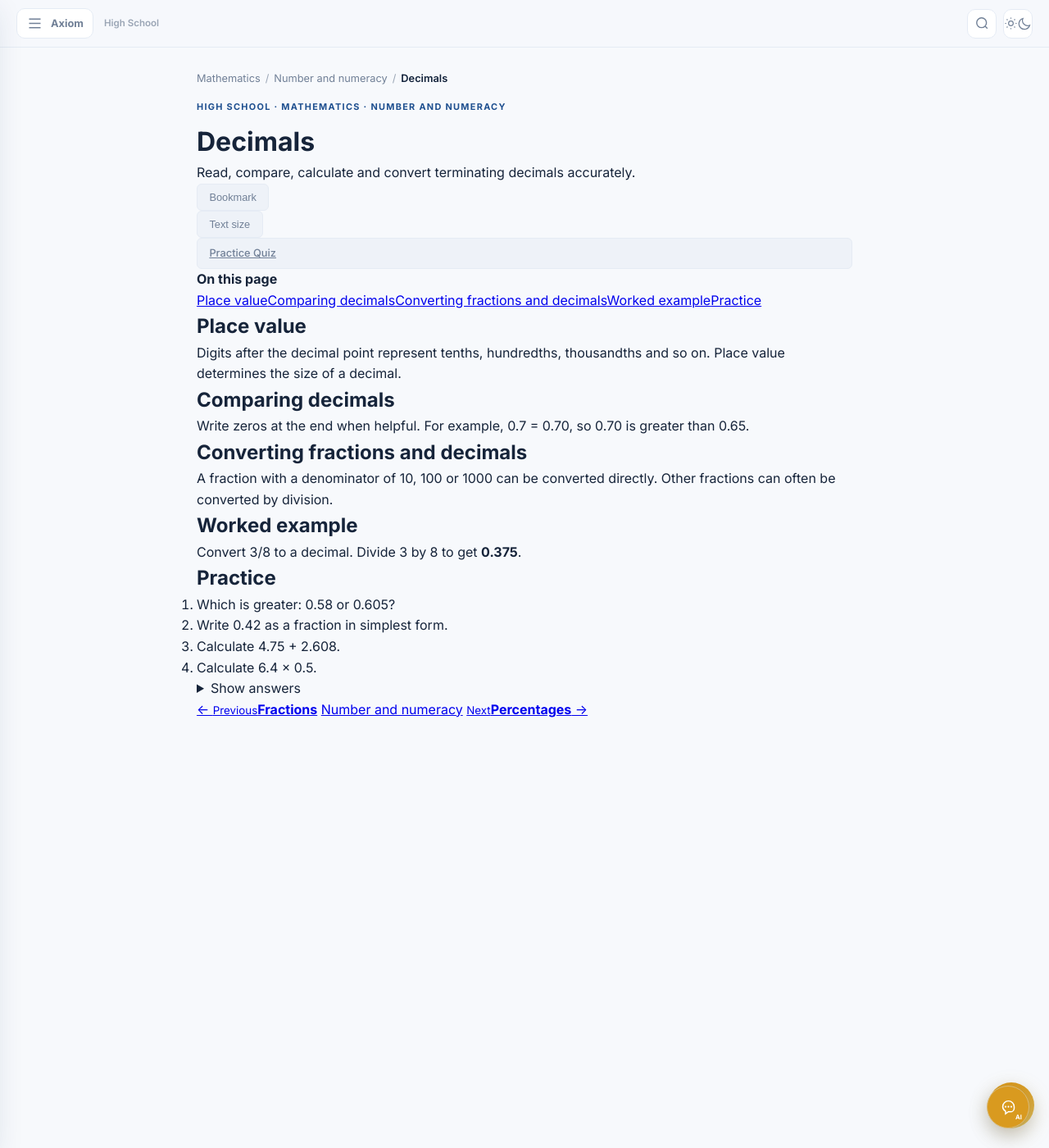
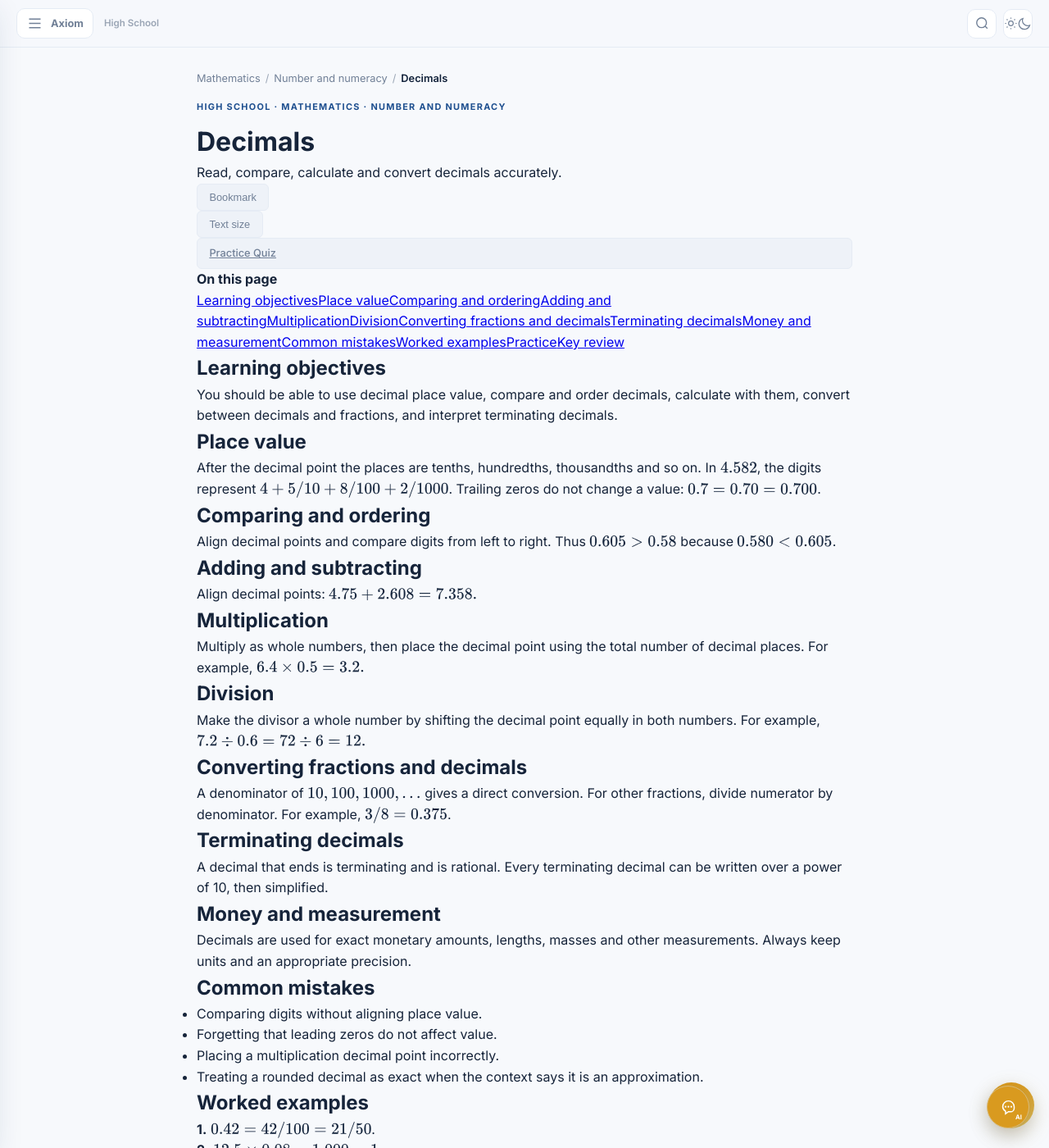
Before and after one commit to michaellegit28/axiom-academy, a Jekyll site: the page built from high-school/mathematics/number-and-numeracy/decimals.md, in a window 1280 px wide and 1400 px high. Shown: the whole window at 82% size. Built offline with Jekyll 4.4.1, drawn with Linux system fonts in a browser that asks for light colours; comment, search, counter and statistics services are not loaded; some of the changed text lies outside the part shown.

Commit message:
Complete Decimals study lesson

```diff
--- a/high-school/mathematics/number-and-numeracy/decimals.md
+++ b/high-school/mathematics/number-and-numeracy/decimals.md
@@ -5,14 +5,77 @@ permalink: /high-school/mathematics/number-and-numeracy/decimals/
 high_school_subject: mathematics
 high_school_topic: number-and-numeracy
 high_school_subtopic: decimals
-study_description: Read, compare, calculate and convert terminating decimals accurately.
+study_description: Read, compare, calculate and convert decimals accurately.
 previous_study: /high-school/mathematics/number-and-numeracy/fractions/
 previous_study_title: Fractions
 next_study: /high-school/mathematics/number-and-numeracy/percentages/
 next_study_title: Percentages
 ---
-<h2>Place value</h2><p>Digits after the decimal point represent tenths, hundredths, thousandths and so on. Place value determines the size of a decimal.</p>
-<h2>Comparing decimals</h2><p>Write zeros at the end when helpful. For example, 0.7 = 0.70, so 0.70 is greater than 0.65.</p>
-<h2>Converting fractions and decimals</h2><p>A fraction with a denominator of 10, 100 or 1000 can be converted directly. Other fractions can often be converted by division.</p>
-<h2>Worked example</h2><p>Convert 3/8 to a decimal. Divide 3 by 8 to get <strong>0.375</strong>.</p>
-<h2>Practice</h2><ol><li>Which is greater: 0.58 or 0.605?</li><li>Write 0.42 as a fraction in simplest form.</li><li>Calculate 4.75 + 2.608.</li><li>Calculate 6.4 × 0.5.</li></ol><details><summary>Show answers</summary><ol><li>0.605.</li><li>21/50.</li><li>7.358.</li><li>3.2.</li></ol></details>
+
+## Learning objectives
+You should be able to use decimal place value, compare and order decimals, calculate with them, convert between decimals and fractions, and interpret terminating decimals.
+
+## Place value
+After the decimal point the places are tenths, hundredths, thousandths and so on. In $4.582$, the digits represent $4+5/10+8/100+2/1000$.
+Trailing zeros do not change a value: $0.7=0.70=0.700$.
+
+## Comparing and ordering
+Align decimal points and compare digits from left to right. Thus $0.605>0.58$ because $0.580<0.605$.
+
+## Adding and subtracting
+Align decimal points:
+$$4.75+2.608=7.358.$$
+
+## Multiplication
+Multiply as whole numbers, then place the decimal point using the total number of decimal places. For example,
+$$6.4\times0.5=3.2.$$
+
+## Division
+Make the divisor a whole number by shifting the decimal point equally in both numbers. For example,
+$$7.2\div0.6=72\div6=12.$$
+
+## Converting fractions and decimals
+A denominator of $10,100,1000,\ldots$ gives a direct conversion. For other fractions, divide numerator by denominator. For example, $3/8=0.375$.
+
+## Terminating decimals
+A decimal that ends is terminating and is rational. Every terminating decimal can be written over a power of 10, then simplified.
+
+## Money and measurement
+Decimals are used for exact monetary amounts, lengths, masses and other measurements. Always keep units and an appropriate precision.
+
+## Common mistakes
+- Comparing digits without aligning place value.
+- Forgetting that leading zeros do not affect value.
+- Placing a multiplication decimal point incorrectly.
+- Treating a rounded decimal as exact when the context says it is an approximation.
+
+## Worked examples
+**1.** $0.42=42/100=21/50$.
+
+**2.** $12.5\times0.08=1.000=1$.
+
+**3.** $4.2\div0.07=420\div7=60$.
+
+## Practice
+1. Write $7.305$ in expanded form.
+2. Which is greater: $0.58$ or $0.605$?
+3. Calculate $4.75+2.608$.
+4. Calculate $9.1-3.785$.
+5. Calculate $6.4\times0.5$.
+6. Calculate $7.2\div0.6$.
+7. Convert $0.375$ to a fraction in simplest form.
+8. Convert $13/20$ to a decimal.
+
+<details><summary>Show answers</summary>
+1. $7+0.3+0.005$.
+2. $0.605$.
+3. $7.358$.
+4. $5.315$.
+5. $3.2$.
+6. $12$.
+7. $3/8$.
+8. $0.65$.
+</details>
+
+## Key review
+Decimal place value controls size. Align decimal points for addition/subtraction, account for decimal places in multiplication, and use equivalent fractions or division for conversion.
```
